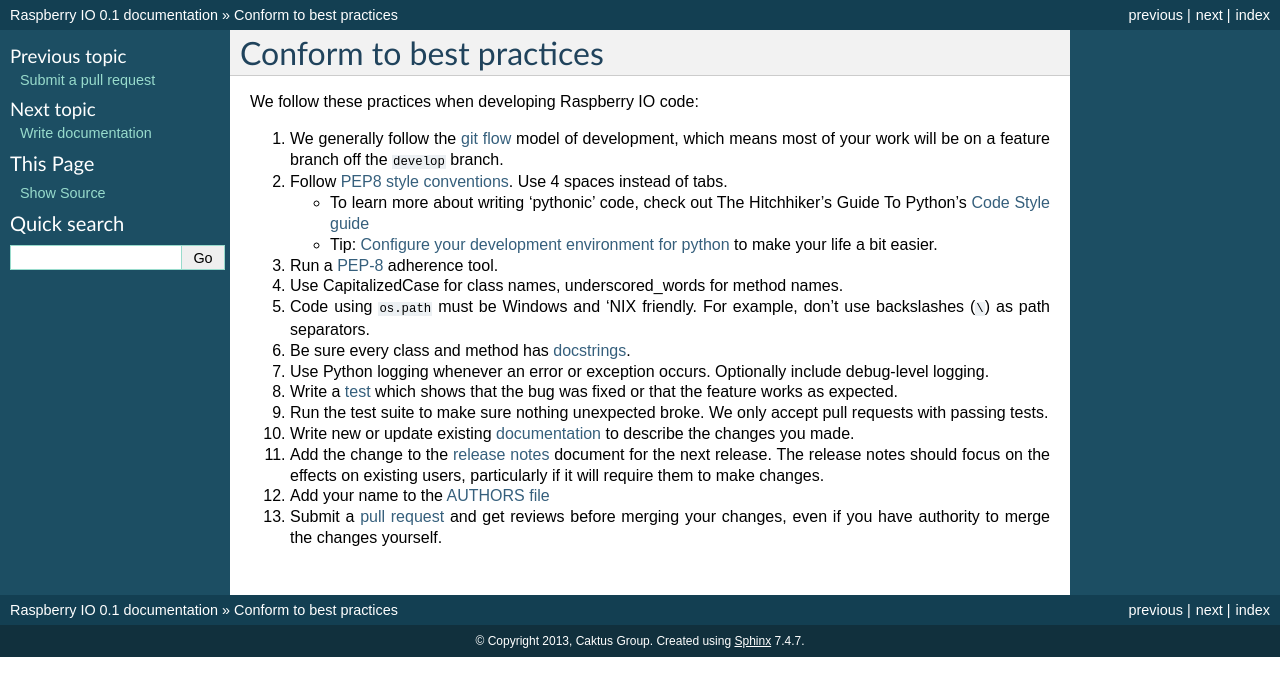
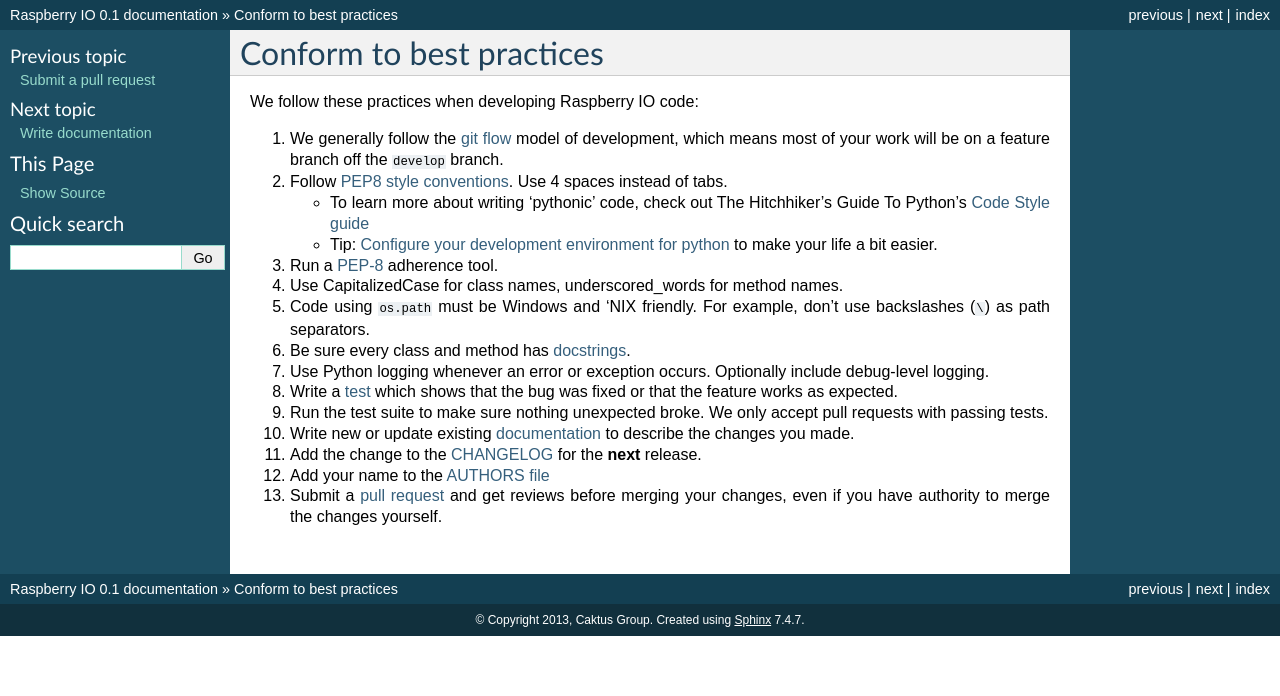
Before and after one commit to python/raspberryio, a Sphinx documentation site: the page built from docs/codestandards.rst, in a window 1280 px wide. Shown: the top 696 px of the page. Built offline with Sphinx 7.4.7, drawn with Linux system fonts in a browser that asks for light colours.

Commit message:
Add CHANGELOG

```diff
--- a/docs/codestandards.rst
+++ b/docs/codestandards.rst
@@ -40,12 +40,11 @@
 #. Write new or update existing :ref:`documentation <documentation>`
    to describe the changes you made.
 
-#. Add the change to the `release notes <https://github.com/caktus/raspberryio/tree/develop/docs/releases>`_
-   document for the next release. The release notes should focus on the effects
-   on existing users, particularly if it will require them to make changes.
+#. Add the change to the `CHANGELOG <https://github.com/caktus/raspberryio/blob/develop/docs/CHANGELOG.rst>`_
+   for the **next** release.
 
 #. Add your name to the `AUTHORS file
-   <https://github.com/caktus/raspberryio/blob/master/AUTHORS>`_
+   <https://github.com/caktus/raspberryio/blob/develop/AUTHORS>`_
 
 #. Submit a `pull request <https://help.github.com/articles/using-pull-requests>`_
    and get reviews before merging your changes, even if you have authority to
--- a/docs/index.rst
+++ b/docs/index.rst
@@ -12,8 +12,6 @@
 the project. This section discusses some technical details of
 contributing to the Raspberry IO project.
 
-Contents:
-
 .. toctree::
    :maxdepth: 2
 
@@ -22,6 +20,7 @@
    codestandards
    documentation
    deployment
+   CHANGELOG
 
 .. _Raspberry IO: http://raspberry.io/
 .. _open source: http://opensource.org/
```
Also changed, not shown: docs/CHANGELOG.rst (added, +7 -0 lines).
